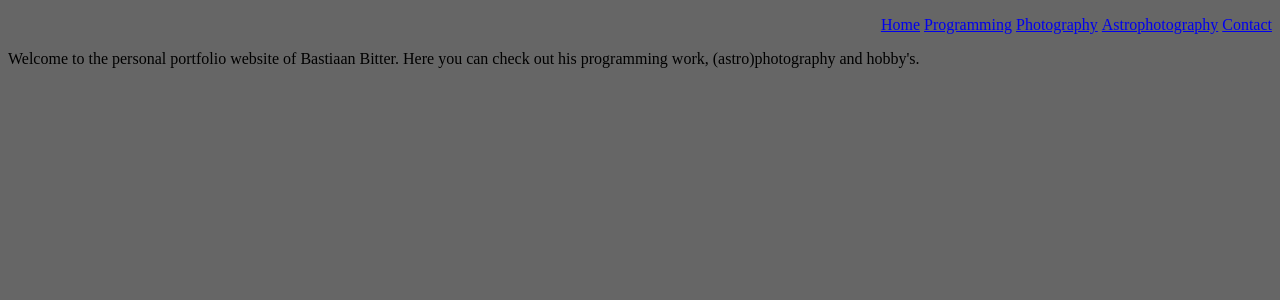
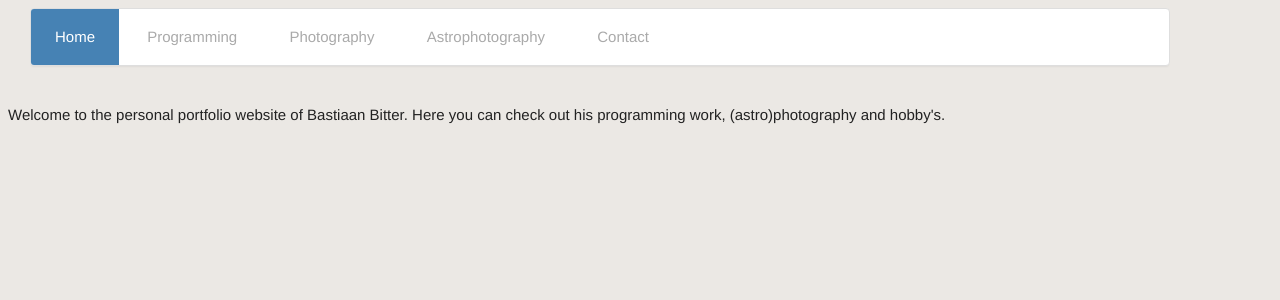
Before and after one commit to Seltaeb87/portfolio, a PHP site: page /index.php in a window 1280 px wide. Shown: the top 300 px of the page. Run offline with PHP 8.4, Linux system fonts and the light colour scheme; some libraries are stand-ins or nearby versions.

Commit message:
Styled menu
Styled the menu. Still trying to figure out how a page is highlighted when clicked-on.

```diff
--- a/header.php
+++ b/header.php
@@ -6,17 +6,30 @@
  * Time: 09:52 PM
  */
 ?>
-
+<head>
+    <script src="https://ajax.googleapis.com/ajax/libs/jquery/3.2.1/jquery.min.js"></script>
+</head>
 <!-- Header -->
 <div class="header">
     <!-- Site navigation menu -->
     <div class="menu">
         <ul>
-            <li><a href="index.php">Home</a></li>
-            <li><a href="programming.php">Programming</a></li>
-            <li><a href="photography.php">Photography</a></li>
-            <li><a href="astrophotography.php">Astrophotography</a></li>
-            <li><a href="contact.php">Contact</a></li>
+            <li><a class="scroll" href="index.php">Home</a></li>
+            <li><a class="scroll" href="programming.php">Programming</a></li>
+            <li><a class="scroll" href="photography.php">Photography</a></li>
+            <li><a class="scroll" href="astrophotography.php">Astrophotography</a></li>
+            <li><a class="scroll" href="contact.php">Contact</a></li>
         </ul>
     </div>
 </div>
+<script>
+    $(function(){
+
+        $("a[href='index.php']").addClass("active");
+
+        $(".menu ul li a.scroll ").click(function() {
+            $(".menu ul li a.scroll").removeClass("active");
+            $(this).addClass("active");
+        });
+    });
+</script>
--- a/index.php
+++ b/index.php
@@ -8,6 +8,7 @@
 <body>
  <div class="container"></div>
     <?php include 'header.php' ?>
+ <br>
 
 
 <p>
--- a/styles/style.css
+++ b/styles/style.css
@@ -1,5 +1,9 @@
-body{
-    background: #666666;
+body {
+    background-color: #EBE8E4;
+    color: #222;
+    font-family: "HelveticaNeue-Light", "Helvetica Neue Light", "Helvetica Neue", Helvetica, Arial, "Lucida Grande", sans-serif;
+    font-weight: 300;
+    font-size: 15px;
 }
 
 .container{
@@ -11,13 +15,51 @@ body{
 }
 
 .menu{
-    text-align: right;
+    background-color: #fff;
+    border: 1px solid #dedede;
+    border-radius: 4px;
+    box-shadow: 0 2px 2px -1px rgba(0, 0, 0, 0.055);
+    color: #888;
+    display: block;
+    margin: 8px 22px 8px 22px;
+    overflow: hidden;
+    width: 90%;
+}
+
+.menu ul {
     margin: 0;
     padding: 0;
-    display: inline;
 }
 
-ul li{
-    display: inline;
-    width: 60px;
+.menu ul li{
+    display: inline-block;
+    list-style-type: none;
+
+    -webkit-transition: all 0.2s;
+    -moz-transition: all 0.2s;
+    -ms-transition: all 0.2s;
+    -o-transition: all 0.2s;
+    transition: all 0.2s;
 }
+
+.menu > ul > li > a {
+    color: #aaa;
+    display: block;
+    line-height: 56px;
+    padding: 0 24px;
+    text-decoration: none;
+}
+
+.menu > ul > li:hover {
+    background-color: rgb( 70, 130, 180 );
+}
+
+.menu > ul > li:hover > a {
+    color: rgb( 255, 255, 255 );
+}
+
+.menu ul li a.active
+{
+    background: rgb(70, 130, 180);
+    color: white;
+}
```
